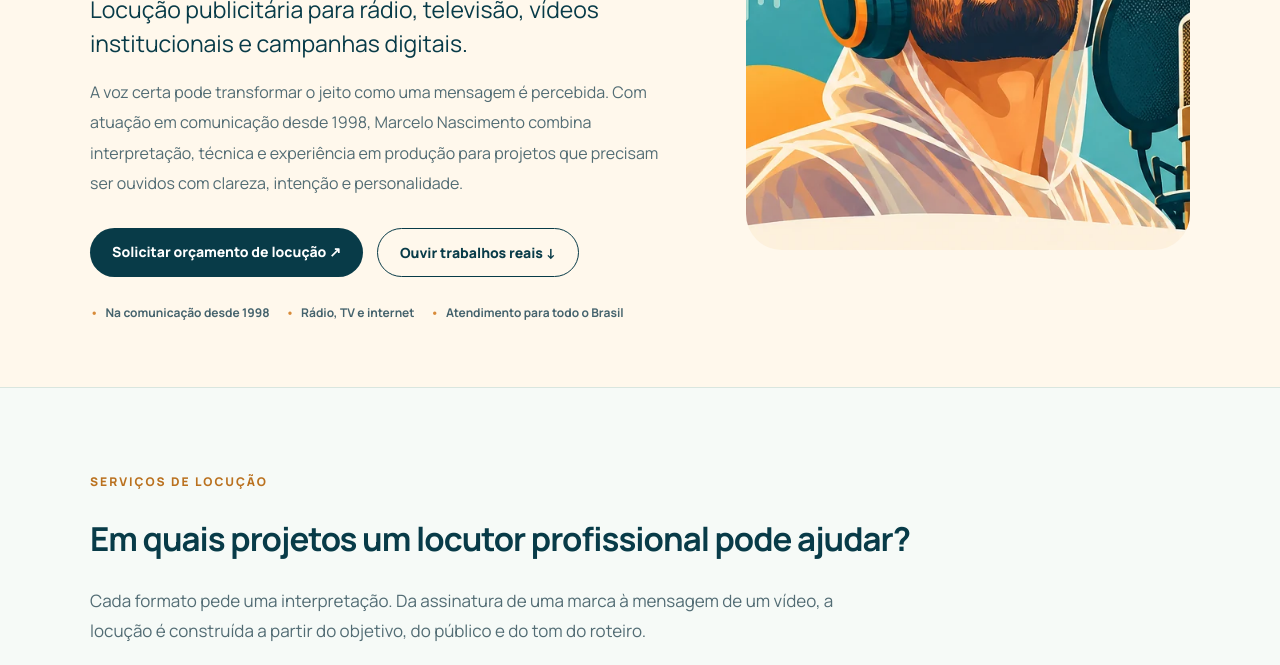
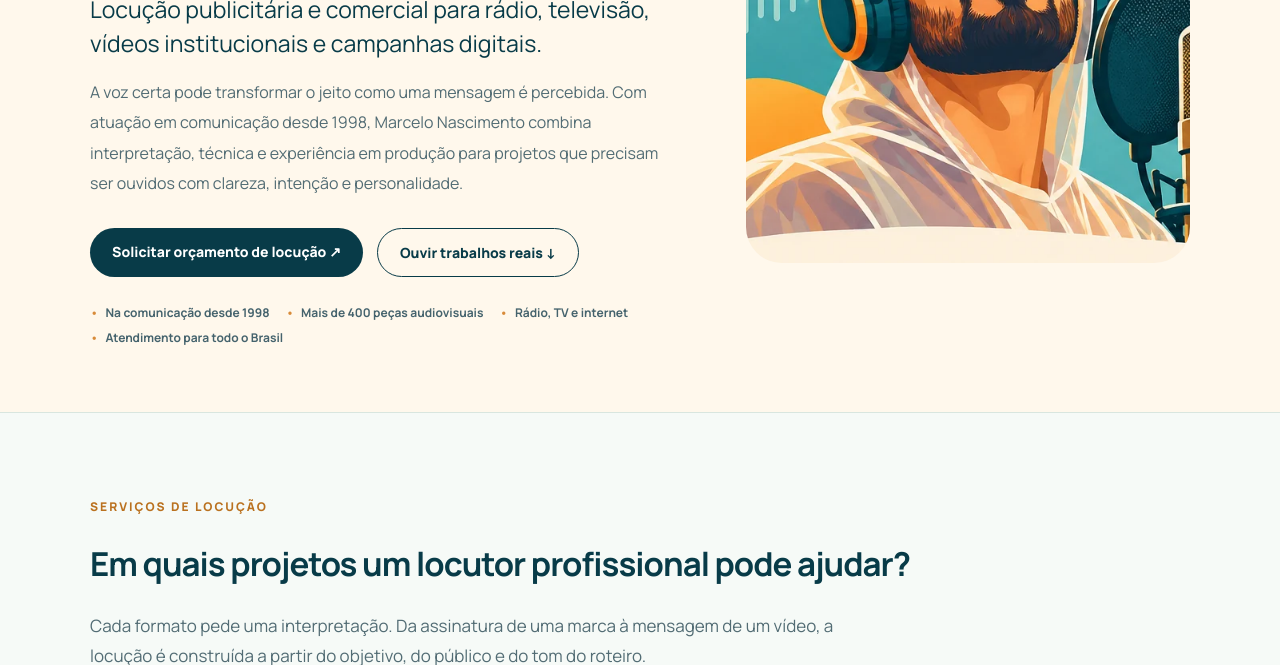
Before and after one commit to mdemarcelo/vozprofissional, a plain HTML site: page site/locucao.html in a window 1280 px wide. Shown: the part 435-1100 px from the top of the page. Drawn offline with Linux system fonts and the light colour scheme.

Commit message:
SEO: strengthen service search intent and portfolio evidence

```diff
--- a/site/locucao.html
+++ b/site/locucao.html
@@ -1,12 +1,12 @@
 <!doctype html>
 <html lang="pt-BR"><head>
 <meta charset="utf-8"><meta name="viewport" content="width=device-width,initial-scale=1">
-<title>Locutor Profissional para Publicidade | Marcelo Nascimento</title>
+<title>Locutor Profissional e Publicitário | Marcelo Nascimento</title>
 <meta name="description" content="Contrate Marcelo Nascimento, locutor profissional desde 1998. Locução para rádio, TV, vídeos institucionais e internet. Ouça trabalhos reais e peça orçamento.">
 <link rel="canonical" href="https://vozprofissional.com/locucao.html">
 <meta name="robots" content="index,follow">
 <meta property="og:type" content="website"><meta property="og:url" content="https://vozprofissional.com/locucao.html">
-<meta property="og:title" content="Locutor Profissional para Publicidade | Marcelo Nascimento">
+<meta property="og:title" content="Locutor Profissional e Publicitário | Marcelo Nascimento">
 <meta property="og:description" content="Contrate Marcelo Nascimento, locutor profissional desde 1998. Locução para rádio, TV, vídeos institucionais e internet. Ouça trabalhos reais e peça orçamento.">
 <meta property="og:image" content="https://vozprofissional.com/assets/marcelo-ilustrado.webp">
 <link rel="icon" href="/assets/favicon.svg" type="image/svg+xml">
@@ -78,10 +78,10 @@ footer .wrap{line-height:1.9}
   <div>
     <p class="eyebrow">Marcelo Nascimento · Voz Profissional</p>
     <h1 id="principal">Locutor profissional para dar voz à sua marca.</h1>
-    <p class="lead">Locução publicitária para rádio, televisão, vídeos institucionais e campanhas digitais.</p>
+    <p class="lead">Locução publicitária e comercial para rádio, televisão, vídeos institucionais e campanhas digitais.</p>
     <p class="body">A voz certa pode transformar o jeito como uma mensagem é percebida. Com atuação em comunicação desde 1998, Marcelo Nascimento combina interpretação, técnica e experiência em produção para projetos que precisam ser ouvidos com clareza, intenção e personalidade.</p>
     <div class="buttons"><a class="btn primary" href="https://wa.me/5511973040828?text=Ol%C3%A1%2C%20Marcelo!%20Gostaria%20de%20solicitar%20uma%20cota%C3%A7%C3%A3o%20de%20locu%C3%A7%C3%A3o%20publicit%C3%A1ria." target="_blank" rel="noopener noreferrer" onclick="trackWhatsappClick()">Solicitar orçamento de locução ↗</a><a class="btn outline" href="#amostras">Ouvir trabalhos reais ↓</a></div>
-    <ul class="hero-proof"><li>Na comunicação desde 1998</li><li>Rádio, TV e internet</li><li>Atendimento para todo o Brasil</li></ul>
+    <ul class="hero-proof"><li>Na comunicação desde 1998</li><li>Mais de 400 peças audiovisuais</li><li>Rádio, TV e internet</li><li>Atendimento para todo o Brasil</li></ul>
   </div>
   <div class="art"><img src="/assets/marcelo-ilustrado.webp" alt="Ilustração de Marcelo Nascimento, locutor profissional, com microfone de estúdio" width="700" height="700" fetchpriority="high"></div>
 </section>
```
